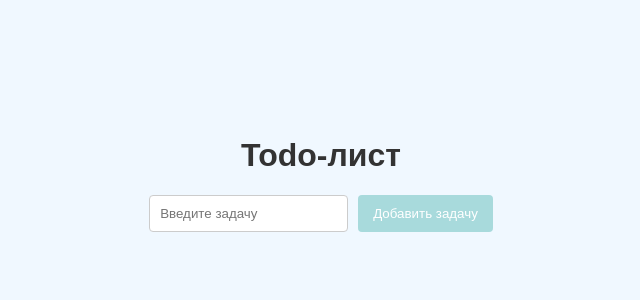
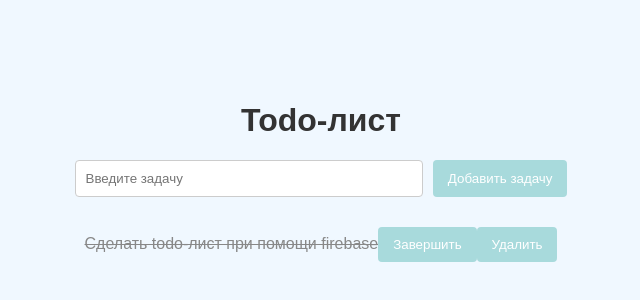
Before and after one commit to Desair1/todoList__result-ts, a React (Vite) app: page / in a window 1280 px wide. Shown: the part 216-516 px from the top of the page, without its empty margins (319-959 px from the left). Built offline with nearby package versions, Linux system fonts and the light colour scheme; data requests are answered from the project's data file.

Commit message:
added new disabled condition on complete btn

```diff
--- a/src/DataBase/db.json
+++ b/src/DataBase/db.json
@@ -1,3 +1,9 @@
 {
-  "todos": []
+  "todos": [
+    {
+      "id": "b17e",
+      "title": "Сделать todo-лист при помощи firebase",
+      "completed": true
+    }
+  ]
 }
--- a/src/components/TodoItem.tsx
+++ b/src/components/TodoItem.tsx
@@ -3,7 +3,6 @@ import { useEffect, useState, type Dispatch } from "react";
 import type { Todo } from "../types/Todo";
 
 import { TODO_URL } from "../DataBase/TODO_URL";
-import styles from "../index.css";
 
 interface TodoItemProps {
   refreshListFlag: boolean;
@@ -83,7 +82,7 @@ const TodoItem = ({ refreshListFlag, isCreating, refreshList }: TodoItemProps) =
           <span className={todo.completed ? "completed" : ""}>
             {todo.title}
           </span>
-          <button disabled={isCreating} onClick={() => requestCopmleteTask(todo.id)}>Завершить</button>
+          <button disabled={isCreating || todo.completed} onClick={() => requestCopmleteTask(todo.id)}>Завершить</button>
           <button disabled={isCreating} onClick={() => requestDeleteTask(todo.id)}>Удалить</button>
         </li>
       ))}
```
